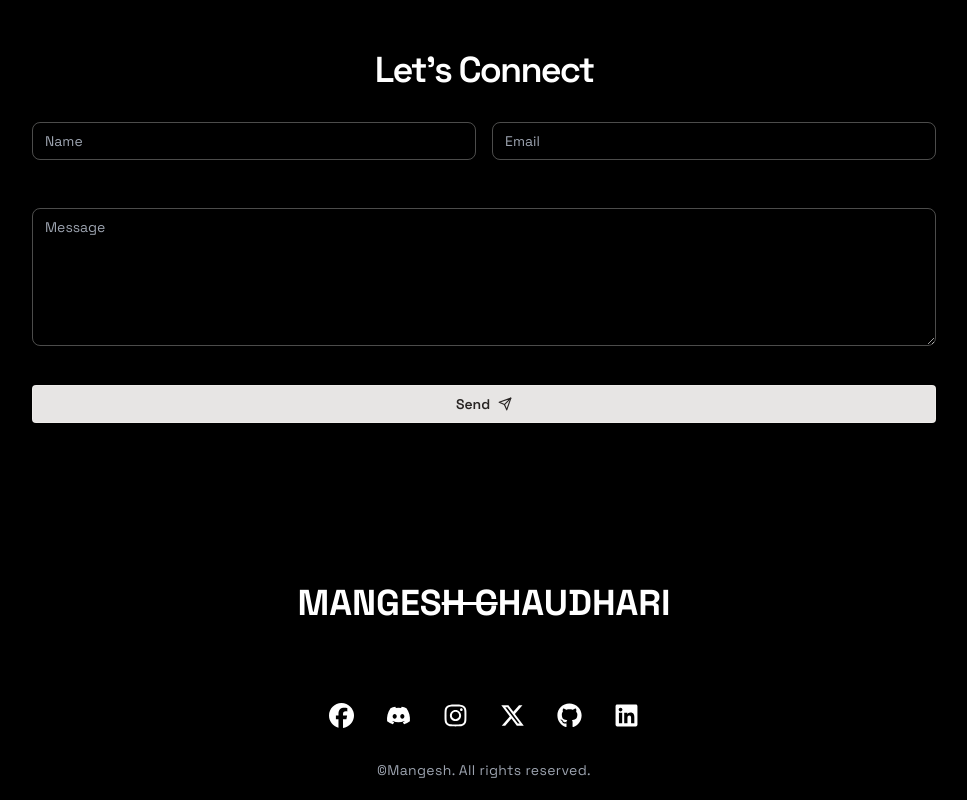
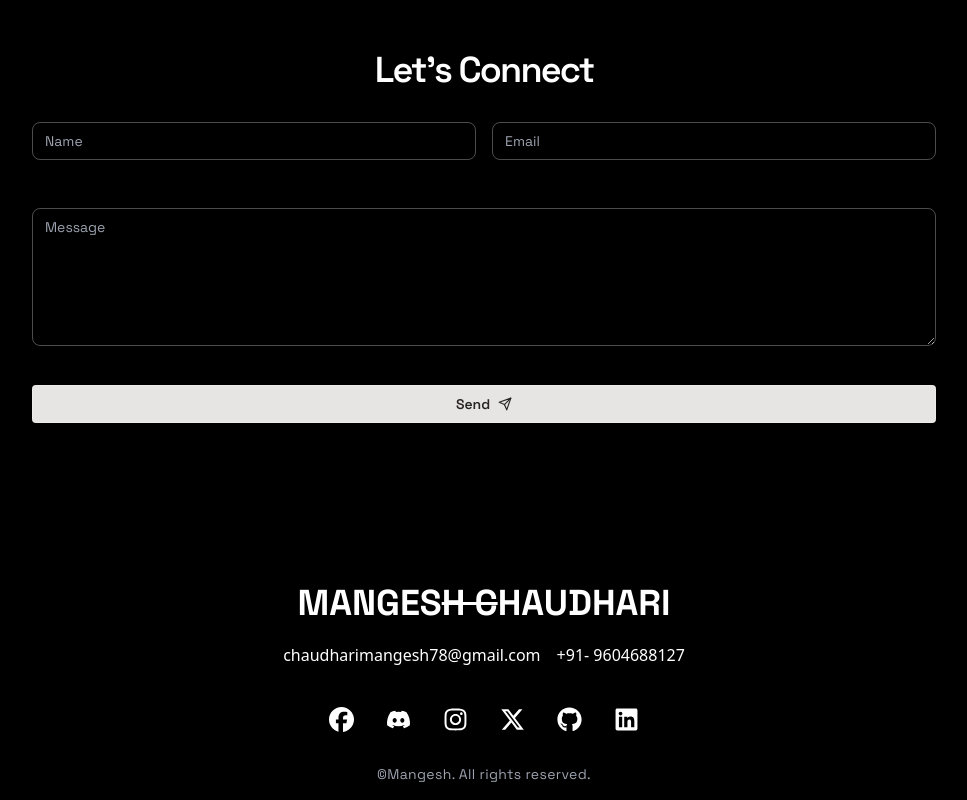
Before and after one commit to MangeshChaudhari2000/myPortfolio, a React (Create React App) app: page / in a window 1280 px wide. Shown: the part 3787-4587 px from the top of the page, without its empty margins (156-1123 px from the left). Built offline with nearby package versions, Linux system fonts and the light colour scheme.

Commit message:
updated coontact details

```diff
--- a/src/Components/Education.jsx
+++ b/src/Components/Education.jsx
@@ -4,7 +4,7 @@ import { motion } from "framer-motion";
 
 const Education = () => {
   return (
-    <section id="education" className="py-8">
+    <section id="education" className="py-8 ">
       <motion.h2
         initial={{ opacity: 0, y: -20 }}
         whileInView={{ opacity: 1, y: 0 }}
--- a/src/Components/Footer.jsx
+++ b/src/Components/Footer.jsx
@@ -6,7 +6,7 @@ import { motion } from "framer-motion";
 const Footer = () => {
   return (
     <div className="mb-8 mt-20">
-      <div className="flex items-center justify-center">
+      <div className="flex items-center justify-center flex-col">
         {/* <motion.img
           initial={{ opacity: 0 }}
           whileInView={{ opacity: 1 }}
@@ -19,12 +19,30 @@ const Footer = () => {
           initial={{ opacity: 0 }}
           whileInView={{ opacity: 1 }}
           transition={{ duration: 0.5 }}
-          className="text-white text-4xl my-20 font-bold"
+          className="text-white text-4xl mt-20 font-bold"
         >
           MANGES<span className="line-through font-extrabold">H C</span>HAUDHARI
         </motion.p>
+        <div className="flex justify-between w-full max-w-2xl mt-5 gap-4">
+          <motion.p
+            initial={{ opacity: 0 }}
+            whileInView={{ opacity: 1 }}
+            transition={{ duration: 0.5 }}
+            className="text-white text-md font-sans"
+          >
+            chaudharimangesh78@gmail.com
+          </motion.p>
+          <motion.p
+            initial={{ opacity: 0 }}
+            whileInView={{ opacity: 1 }}
+            transition={{ duration: 0.5 }}
+            className="text-white text-md font-sans"
+          >
+           +91- 9604688127
+          </motion.p>
+        </div>
       </div>
-      <div className="flex items-center justify-center gap-8">
+      <div className="flex items-center justify-center gap-8 mt-10">
         {SOCIAL_MEDIA_LINKS.map((link, index) => (
           <motion.a
             initial={{ opacity: 0 }}
```
